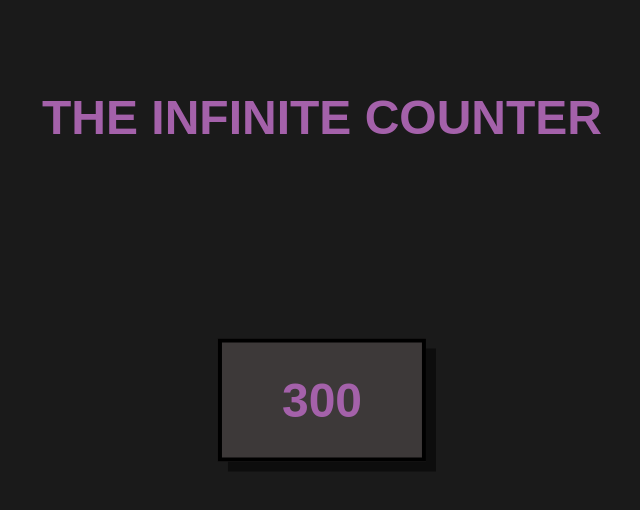
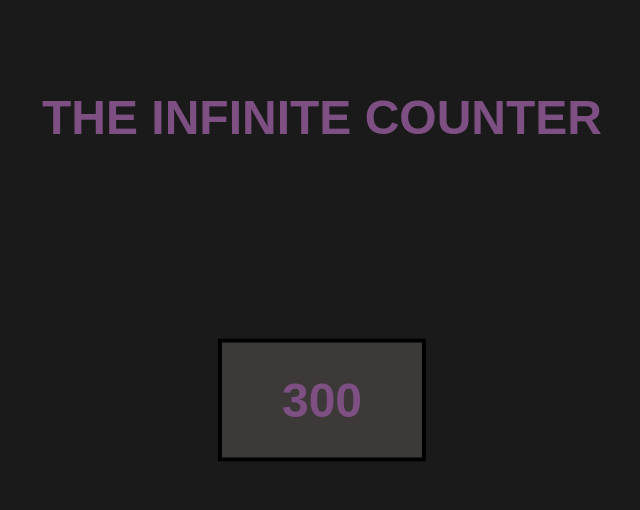
Before and after one commit to Ketchup9743/Infinite-counter, a plain HTML site: page index.html in a window 1280 px wide. Shown: the whole page, without its empty margins (318-958 px from the left). Drawn offline with Linux system fonts and the light colour scheme.

Commit message:
darkened text colors

```diff
--- a/style.css
+++ b/style.css
@@ -1,6 +1,6 @@
 body {
     background-color: #1a1a1a;
-    color: #a461aa;
+    color: #7e4f83;
     font-family: Arial, sans-serif;
     text-align: center;
     padding-top: 50px;
@@ -17,10 +17,9 @@ h1 {
     left: 50%;
     transform: translate(-50%, -50%);
     background-color: #3d3939;
-    color: #a461aa;
+    color: #7e4f83;
     padding: 30px 60px;
     border: 4px solid #000000;
-    box-shadow: 10px 10px 0px rgba(0, 0, 0, 0.5);
     font-size: 3rem;
     font-weight: bold;
     text-align: center;
```
